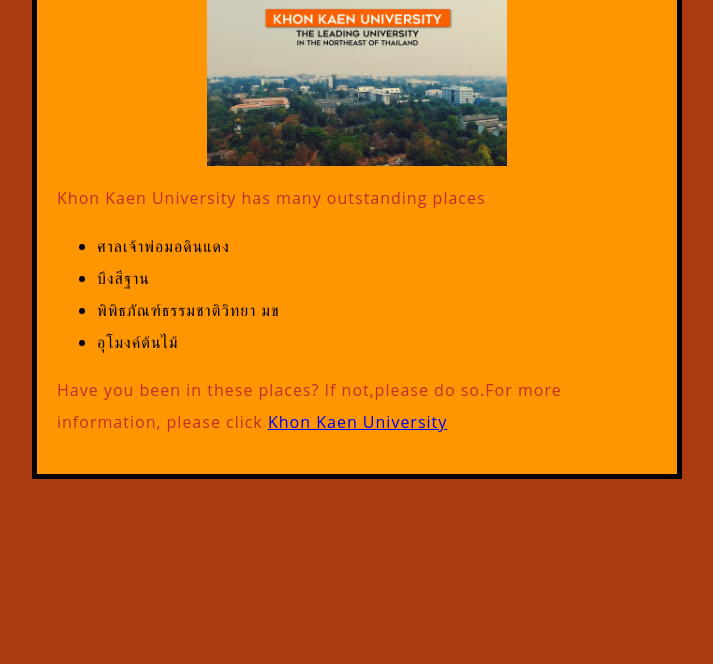
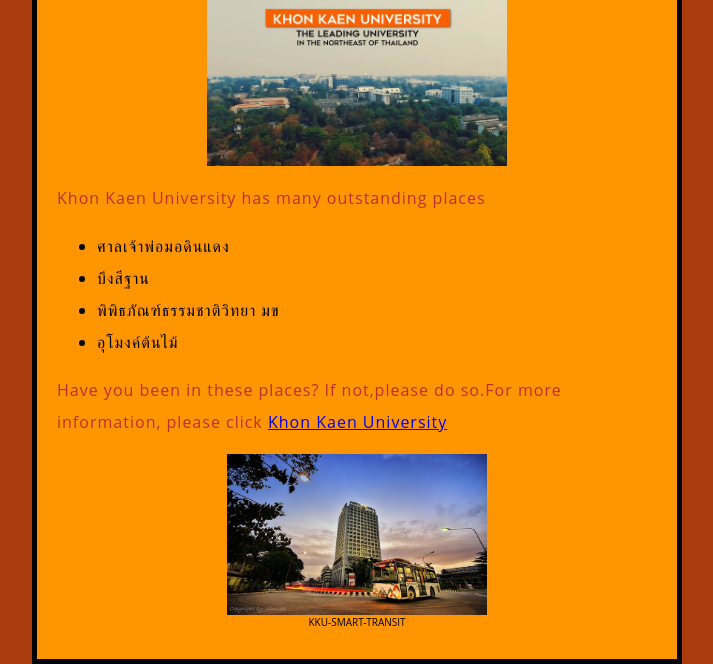
Before and after one commit to Teerapat262-4/Teerapat262-4.github.io, a plain HTML site: page index.html in a window 1280 px wide. Shown: the part 212-876 px from the top of the page, without its empty margins (283-996 px from the left). Before the commit the page ends 800 px from the top, so only its background shows below. Drawn offline with Linux system fonts and the light colour scheme.

Commit message:
html5 exercise1

```diff
--- a/index.html
+++ b/index.html
@@ -7,7 +7,7 @@
     </head>
     <h1 >Khon Kaen University</h1>
     <body>
-    <img src="images/kku.jpg" width="50%" height="50%" alt="My test imgage">
+    <img src="images/kku.jpg" width="50%" height="50%" alt="My test imgage" title="kku">
     <p>Khon Kaen University has many outstanding places</p>
     <ul>
         <li>ศาลเจ้าพ่อมอดินแดง</li>
@@ -17,6 +17,11 @@
     </ul>
     <p>Have you been in these places? If not,please do so.For more information, please click <a href="http://www.kku.ac.th">Khon Kaen University</a></p>
     </body>
+    <figure>
+        <img src="images/KKU-SMART-TRANSIT.jpg" width="50%" height="50%" alt="KKU-SMART-TRANSIT" title="KKU-SMART-TRANSIT">
+        <figcaption style="text-align: center;">KKU-SMART-TRANSIT</figcaption>
+    </figure>
+
 
 
 </html>
```
Also changed, not shown: images/KKU-SMART-TRANSIT.jpg (added), styles/style.css (line endings or trailing spaces).
